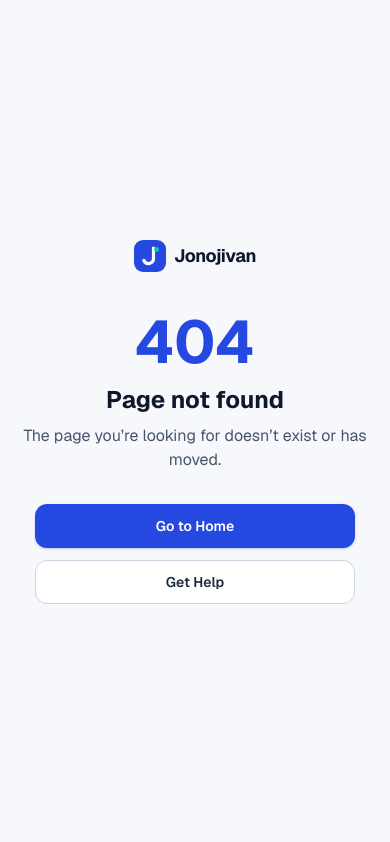
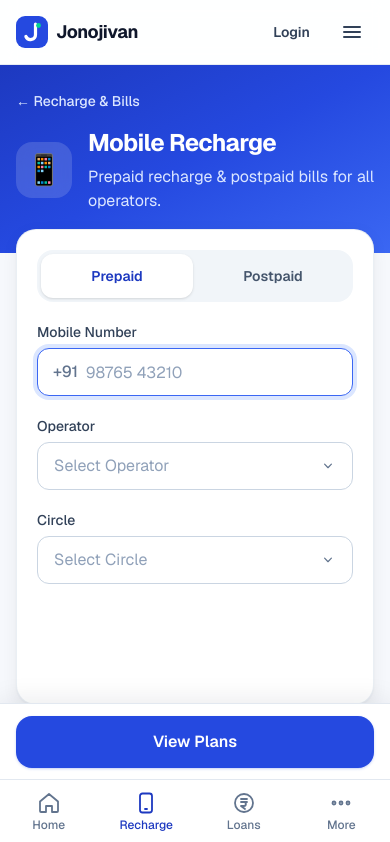
Before and after one commit to niks-nikhil-anand/Jonojivan_finance_recharge_loan, a Next.js app: page /recharge/mobile in a window 390 px wide. Before the commit this address had no page. Shown: the top 842 px of the page. Built offline with nearby package versions, Linux system fonts and the light colour scheme.

Commit message:
feat(recharge): add prepaid and postpaid mobile recharge page

```diff
--- /dev/null
+++ b/app/(site)/recharge/mobile/page.tsx
@@ -0,0 +1,28 @@
+import type { Metadata } from "next";
+import { MobileRechargeForm } from "@/components/features/recharge/MobileRechargeForm";
+import { ServiceAside } from "@/components/features/recharge/ServiceAside";
+import { PageBody, PageHeader } from "@/components/ui/Layout";
+
+export const metadata: Metadata = {
+  title: "Mobile Recharge",
+  description: "Recharge prepaid or pay postpaid bills for Jio, Airtel, Vi, BSNL and MTNL in seconds.",
+};
+
+export default async function MobileRechargePage({ searchParams }: PageProps<"/recharge/mobile">) {
+  const { number, amount } = await searchParams;
+  const initialNumber = typeof number === "string" ? number : undefined;
+  const initialAmount = typeof amount === "string" && /^\d+$/.test(amount) ? Number(amount) : undefined;
+
+  return (
+    <>
+      <PageHeader title="Mobile Recharge" description="Prepaid recharge & postpaid bills for all operators." icon="📱" back={{ label: "Recharge & Bills", href: "/recharge" }} />
+      <PageBody className="grid grid-cols-1 gap-6 lg:grid-cols-[minmax(0,1fr)_320px] lg:items-start">
+        <MobileRechargeForm initialNumber={initialNumber} initialAmount={initialAmount} />
+        <ServiceAside
+          current="mobile"
+          steps={["Enter your mobile number", "Confirm operator & circle", "Pick a plan and pay"]}
+        />
+      </PageBody>
+    </>
+  );
+}
```
